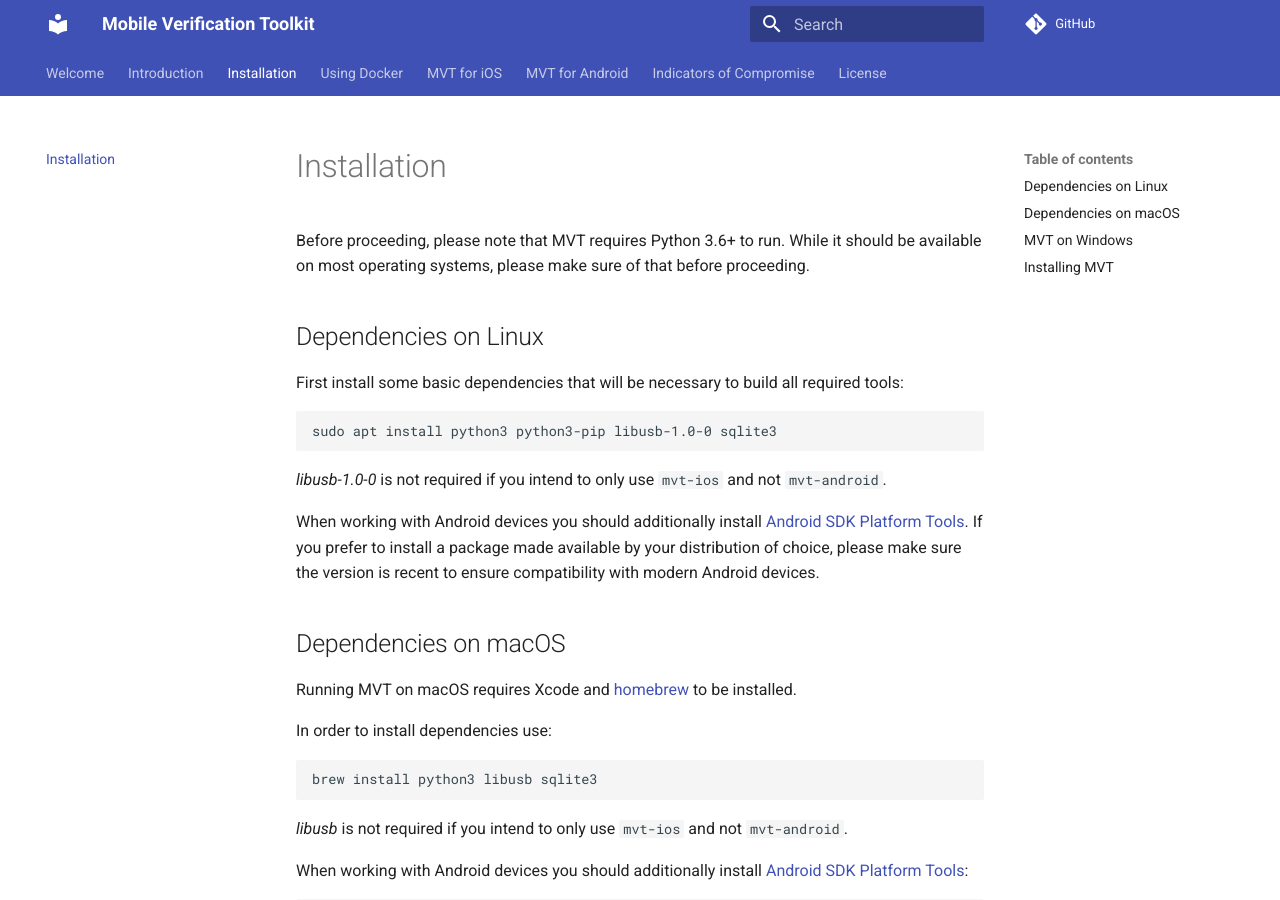
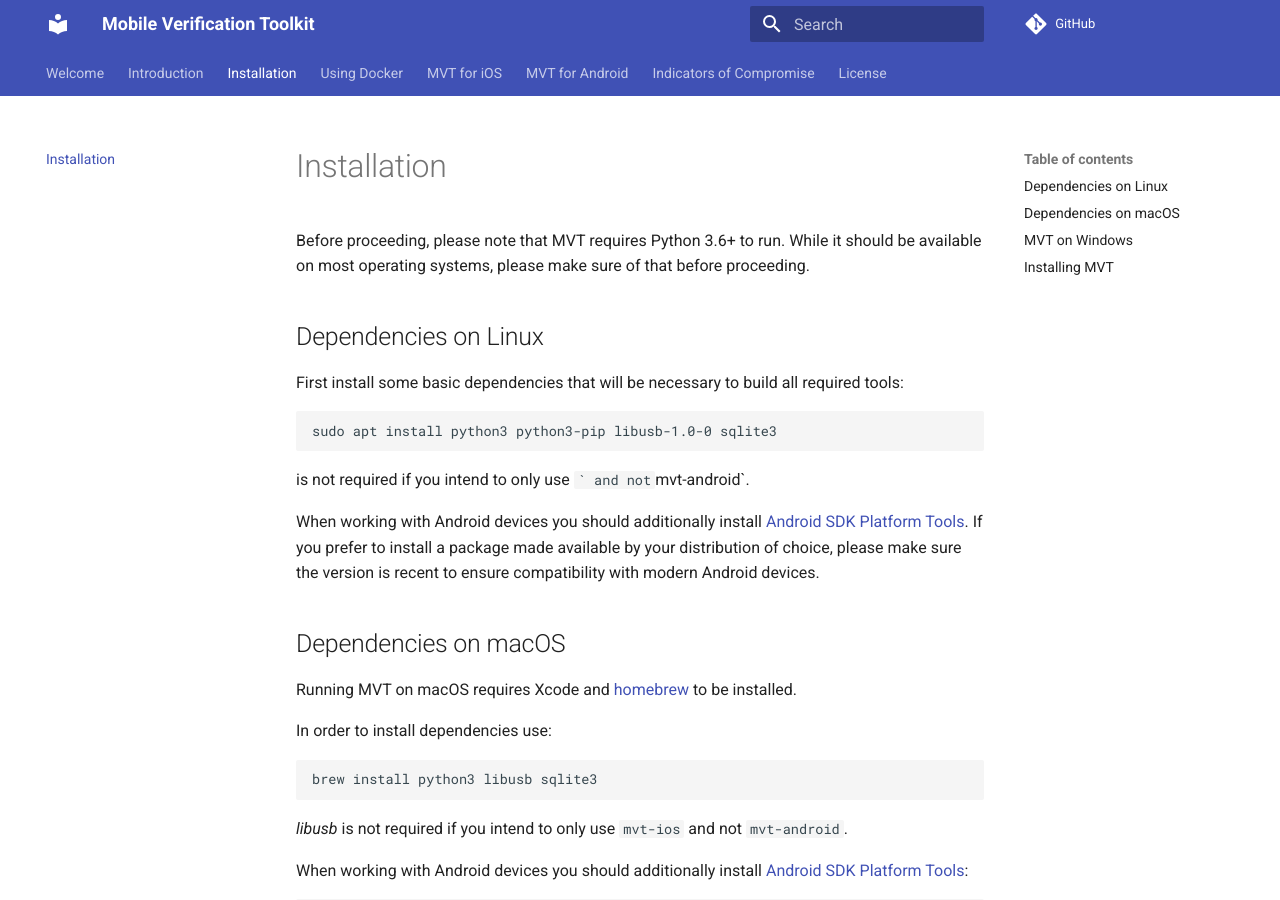
Before and after one commit to mvt-project/mvt, an MkDocs documentation site: the page built from docs/install.md, in a window 1280 px wide and 900 px high. Built offline with MkDocs 1.6.1 and Material for MkDocs 9.7.7, drawn with Linux system fonts in a browser that asks for light colours; comment, search, counter and statistics services are not loaded.

Commit message:
*libusb-1.0-0*
mvt-ios

````diff
--- a/docs/install.md
+++ b/docs/install.md
@@ -9,8 +9,7 @@
 ```bash
 sudo apt install python3 python3-pip libusb-1.0-0 sqlite3
 ```
-
-*libusb-1.0-0* is not required if you intend to only use `mvt-ios` and not `mvt-android`.
+ is not required if you intend to only use `` and not `mvt-android`.
 
 When working with Android devices you should additionally install [Android SDK Platform Tools](https://developer.android.com/studio/releases/platform-tools). If you prefer to install a package made available by your distribution of choice, please make sure the version is recent to ensure compatibility with modern Android devices.
 
````
